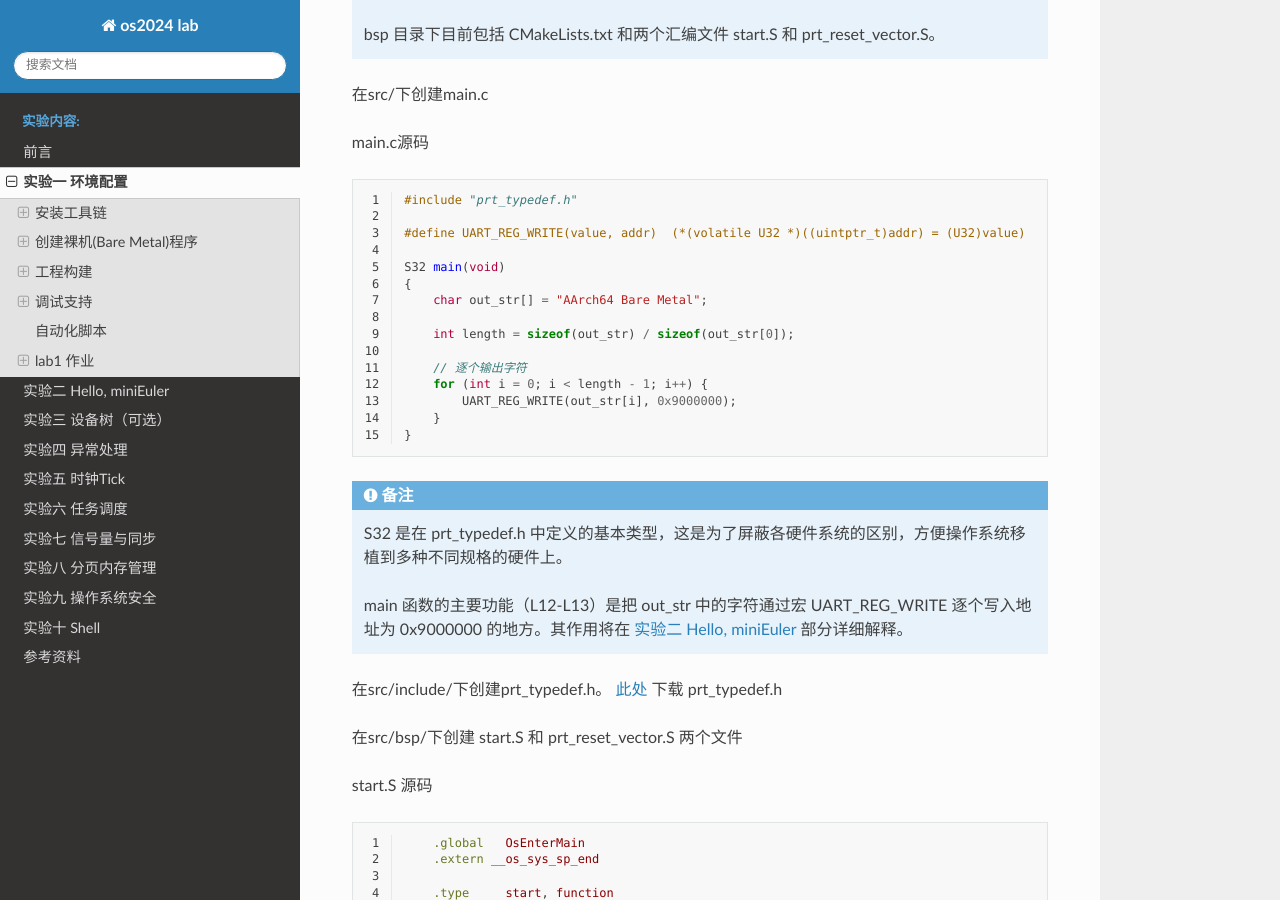
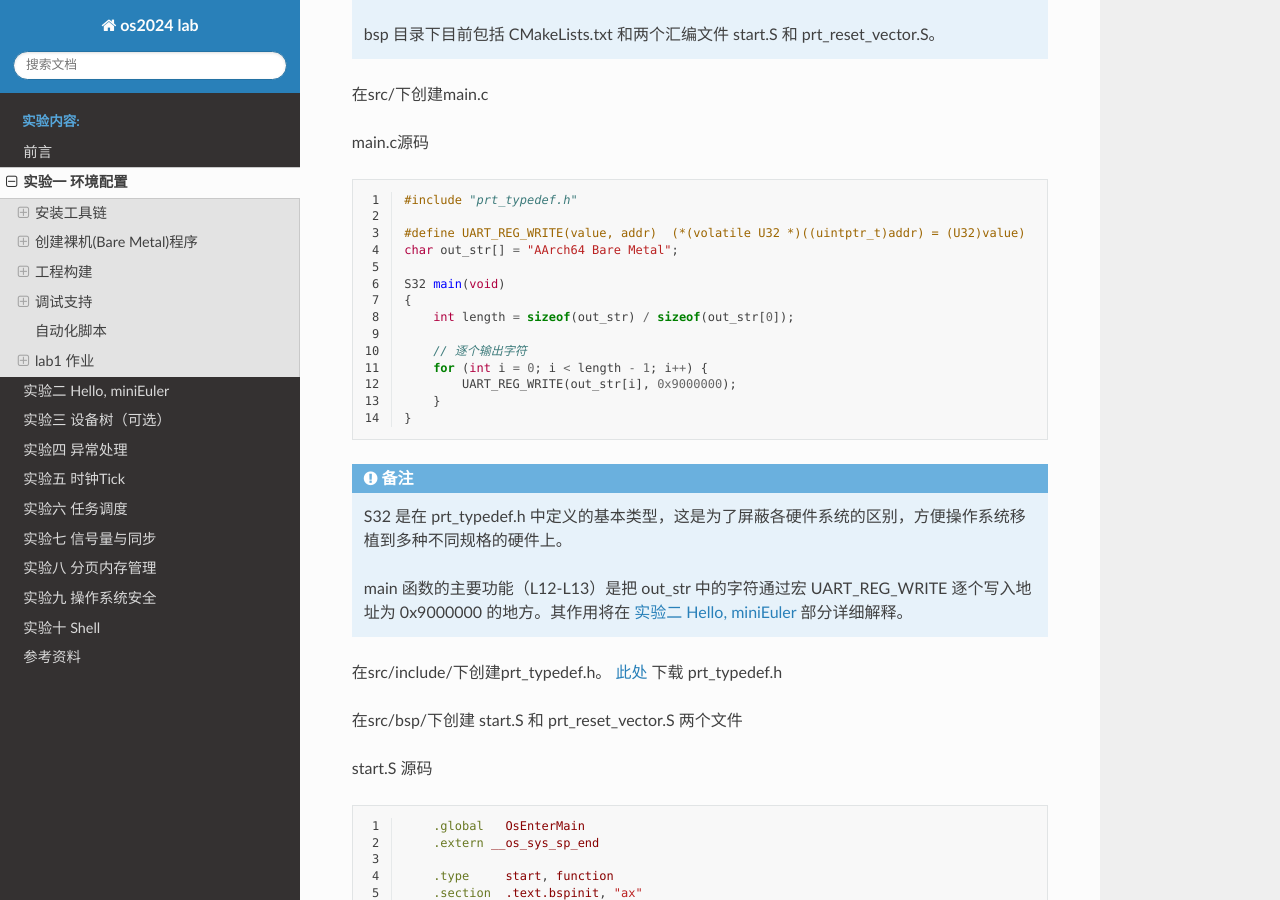
Before and after one commit to ruiatgithub/os2024, a Sphinx documentation site: the page built from source/lab1/index.rst, in a window 1280 px wide and 900 px high, scrolled down 2580 px. Built offline with Sphinx 7.4.7 and the Read the Docs theme 3.1.0, drawn with Linux system fonts in a browser that asks for light colours; pages that are not in the unit, such as notebooks, are missing from menus.

Commit message:
fix: lab1

```diff
--- a/source/lab1/index.rst
+++ b/source/lab1/index.rst
@@ -107,11 +107,10 @@
     #include "prt_typedef.h"
 
     #define UART_REG_WRITE(value, addr)  (*(volatile U32 *)((uintptr_t)addr) = (U32)value)
+    char out_str[] = "AArch64 Bare Metal";
 
     S32 main(void)
     {
-        char out_str[] = "AArch64 Bare Metal";
-
         int length = sizeof(out_str) / sizeof(out_str[0]);
 
         // 逐个输出字符
```
